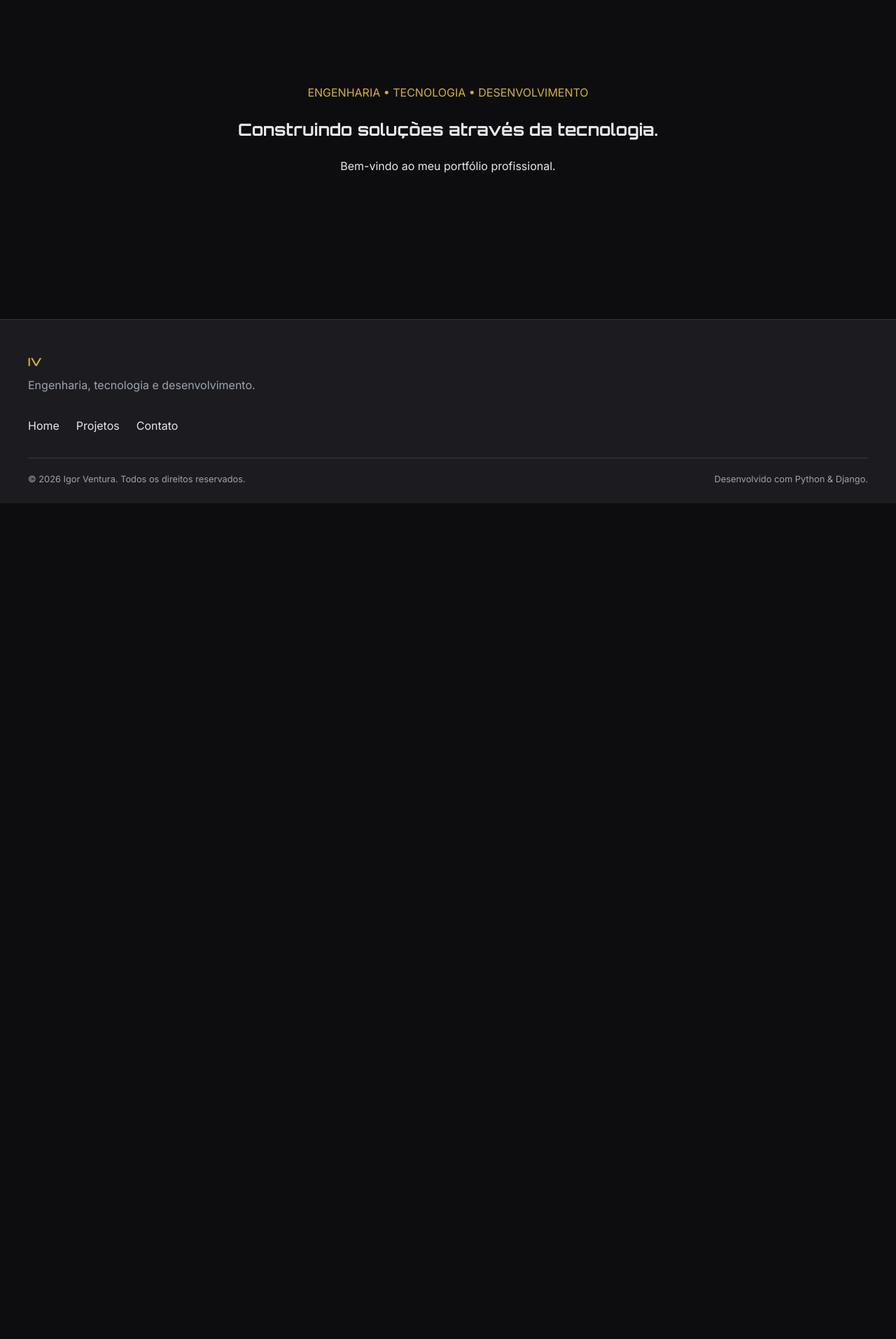
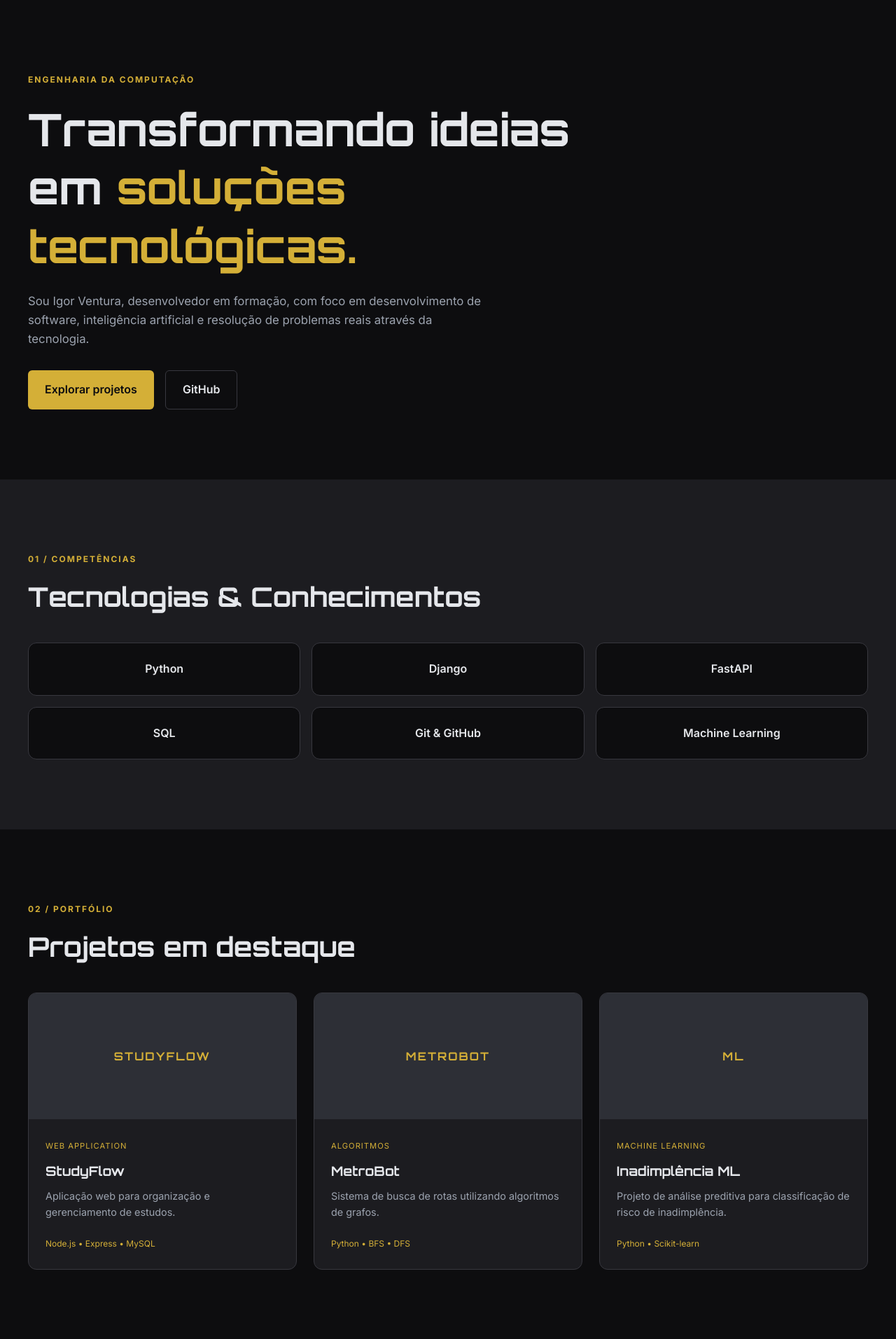
Before and after one commit to IgorVentura0517/site-portifolio, a Django app: template templates/core/home.html in a window 1280 px wide. Shown: the part 81-1994 px from the top of the page at 70% size. Before the commit the page ends 800 px from the top, so only its background shows below. Run offline with Django 5.2, Linux system fonts and the light colour scheme; the template is opened without the code that fills it, so the values that code supplies are empty.

Commit message:
feat: implementa home profissional com competencias e projetos

```diff
--- a/static/css/home.css
+++ b/static/css/home.css
@@ -0,0 +1,217 @@
+
+/* =========================
+   COMPONENTES DA HOME
+========================= */
+
+.section {
+    padding: 100px 0;
+}
+
+.section-eyebrow {
+    display: inline-block;
+    color: var(--color-primary);
+    font-size: 0.75rem;
+    font-weight: 700;
+    letter-spacing: 2px;
+    margin-bottom: 20px;
+}
+
+.section-title {
+    font-size: clamp(1.6rem, 3vw, 2.5rem);
+    margin-bottom: 40px;
+}
+
+.btn {
+    display: inline-flex;
+    justify-content: center;
+    align-items: center;
+    padding: 14px 24px;
+    border-radius: var(--radius-sm);
+    font-weight: 600;
+    transition: var(--transition-default);
+}
+
+.btn--primary {
+    background: var(--color-primary);
+    color: var(--color-background);
+}
+
+.btn--primary:hover {
+    background: #e8c75c;
+    color: var(--color-background);
+    transform: translateY(-2px);
+}
+
+.btn--outline {
+    border: 1px solid var(--color-border);
+    color: var(--color-text);
+}
+
+.btn--outline:hover {
+    border-color: var(--color-primary);
+}
+
+/* HERO */
+
+.hero {
+    min-height: 80vh;
+    display: flex;
+    align-items: center;
+    padding-block: 100px;
+}
+
+.hero__content {
+    max-width: 800px;
+}
+
+.hero__title {
+    font-size: clamp(2rem, 5vw, 4rem);
+    margin-bottom: 24px;
+}
+
+.hero__title span {
+    color: var(--color-primary);
+}
+
+.hero__description {
+    max-width: 650px;
+    color: var(--color-text-muted);
+    font-size: 1.05rem;
+    margin-bottom: 32px;
+}
+
+.hero__actions {
+    display: flex;
+    flex-wrap: wrap;
+    gap: 16px;
+}
+
+/* COMPETÊNCIAS */
+
+.skills {
+    background: var(--color-surface);
+}
+
+.skills__grid {
+    display: grid;
+    grid-template-columns: repeat(3, 1fr);
+    gap: 16px;
+}
+
+.skill-card {
+    padding: 24px;
+    background: var(--color-background);
+    border: 1px solid var(--color-border);
+    border-radius: var(--radius-md);
+    text-align: center;
+    font-weight: 600;
+    transition: var(--transition-default);
+}
+
+.skill-card:hover {
+    border-color: var(--color-primary);
+    transform: translateY(-3px);
+}
+
+/* PROJETOS */
+
+.projects__grid {
+    display: grid;
+    grid-template-columns: repeat(3, 1fr);
+    gap: 24px;
+}
+
+.project-card {
+    background: var(--color-surface);
+    border: 1px solid var(--color-border);
+    border-radius: var(--radius-md);
+    overflow: hidden;
+    transition: var(--transition-default);
+}
+
+.project-card:hover {
+    border-color: var(--color-primary);
+    transform: translateY(-4px);
+}
+
+.project-card__image {
+    height: 180px;
+    background: var(--color-surface-alt);
+    display: flex;
+    align-items: center;
+    justify-content: center;
+    color: var(--color-primary);
+    font-family: var(--font-heading);
+    font-weight: 700;
+    letter-spacing: 2px;
+}
+
+.project-card__body {
+    padding: 24px;
+}
+
+.project-card__category {
+    color: var(--color-primary);
+    font-size: 0.7rem;
+    letter-spacing: 1px;
+}
+
+.project-card__body h3 {
+    margin: 12px 0;
+}
+
+.project-card__body p {
+    color: var(--color-text-muted);
+    font-size: 0.9rem;
+    margin-bottom: 20px;
+}
+
+.project-card__stack {
+    color: var(--color-primary);
+    font-size: 0.75rem;
+}
+
+/* CONTATO */
+
+.contact {
+    background: var(--color-surface);
+}
+
+.contact__content {
+    text-align: center;
+    max-width: 700px;
+}
+
+.contact__content p {
+    color: var(--color-text-muted);
+    margin-bottom: 32px;
+}
+
+/* RESPONSIVIDADE */
+
+@media (max-width: 900px) {
+    .projects__grid {
+        grid-template-columns: repeat(2, 1fr);
+    }
+}
+
+@media (max-width: 768px) {
+    .section {
+        padding: 70px 0;
+    }
+
+    .hero {
+        min-height: 65vh;
+        padding-block: 80px;
+    }
+
+    .skills__grid,
+    .projects__grid {
+        grid-template-columns: 1fr;
+    }
+
+    .hero__actions {
+        flex-direction: column;
+        align-items: stretch;
+    }
+}
--- a/templates/core/home.html
+++ b/templates/core/home.html
@@ -1,26 +1,174 @@
-
 
 {% extends "base.html" %}
+{% load static %}
 
 {% block title %}
-    Igor Ventura | Engenharia & Tecnologia
+Igor Ventura | Engenharia & Tecnologia
+{% endblock %}
+
+{% block extra_css %}
+<link rel="stylesheet" href="{% static 'css/home.css' %}">
 {% endblock %}
 
 {% block content %}
-<section class="container"
-        style="padding: 120px 0; text-align: center;">
 
-    <p style="color: var(--color-primary);">
-        ENGENHARIA • TECNOLOGIA • DESENVOLVIMENTO
-    </p>
 
-    <h1 style="margin: 24px 0;">
-        Construindo soluções através da tecnologia.
-    </h1>
+<section class="hero container" id="inicio">
+    <div class="hero__content">
+        <span class="section-eyebrow">
+            ENGENHARIA DA COMPUTAÇÃO
+        </span>
 
-    <p>
-        Bem-vindo ao meu portfólio profissional.
-    </p>
+        <h1 class="hero__title">
+            Transformando ideias em
+            <span>soluções tecnológicas.</span>
+        </h1>
 
+        <p class="hero__description">
+            Sou Igor Ventura, desenvolvedor em formação,
+            com foco em desenvolvimento de software,
+            inteligência artificial e resolução de
+            problemas reais através da tecnologia.
+        </p>
+
+        <div class="hero__actions">
+            <a href="#projetos" class="btn btn--primary">
+                Explorar projetos
+            </a>
+
+            <a href="https://github.com/IgorVentura0517"
+            target="_blank"
+            rel="noopener noreferrer"
+            class="btn btn--outline">
+                GitHub
+            </a>
+        </div>
+    </div>
 </section>
+
+<!-- COMPETÊNCIAS -->
+<section class="skills section" id="competencias">
+    <div class="container">
+        <span class="section-eyebrow">
+            01 / COMPETÊNCIAS
+        </span>
+
+        <h2 class="section-title">
+            Tecnologias & Conhecimentos
+        </h2>
+
+        <div class="skills__grid">
+            <div class="skill-card">Python</div>
+            <div class="skill-card">Django</div>
+            <div class="skill-card">FastAPI</div>
+            <div class="skill-card">SQL</div>
+            <div class="skill-card">Git & GitHub</div>
+            <div class="skill-card">Machine Learning</div>
+        </div>
+    </div>
+</section>
+
+<!-- PROJETOS -->
+<section class="projects section" id="projetos">
+    <div class="container">
+        <span class="section-eyebrow">
+            02 / PORTFÓLIO
+        </span>
+
+        <h2 class="section-title">
+            Projetos em destaque
+        </h2>
+
+        <div class="projects__grid">
+
+            <article class="project-card">
+                <div class="project-card__image">
+                    <span>STUDYFLOW</span>
+                </div>
+
+                <div class="project-card__body">
+                    <span class="project-card__category">
+                        WEB APPLICATION
+                    </span>
+                    <h3>StudyFlow</h3>
+                    <p>
+                        Aplicação web para organização
+                        e gerenciamento de estudos.
+                    </p>
+                    <span class="project-card__stack">
+                        Node.js • Express • MySQL
+                    </span>
+                </div>
+            </article>
+
+            <article class="project-card">
+                <div class="project-card__image">
+                    <span>METROBOT</span>
+                </div>
+
+                <div class="project-card__body">
+                    <span class="project-card__category">
+                        ALGORITMOS
+                    </span>
+                    <h3>MetroBot</h3>
+                    <p>
+                        Sistema de busca de rotas
+                        utilizando algoritmos de grafos.
+                    </p>
+                    <span class="project-card__stack">
+                        Python • BFS • DFS
+                    </span>
+                </div>
+            </article>
+
+            <article class="project-card">
+                <div class="project-card__image">
+                    <span>ML</span>
+                </div>
+
+                <div class="project-card__body">
+                    <span class="project-card__category">
+                        MACHINE LEARNING
+                    </span>
+                    <h3>Inadimplência ML</h3>
+                    <p>
+                        Projeto de análise preditiva
+                        para classificação de risco
+                        de inadimplência.
+                    </p>
+                    <span class="project-card__stack">
+                        Python • Scikit-learn
+                    </span>
+                </div>
+            </article>
+
+        </div>
+    </div>
+</section>
+
+<!-- CONTATO -->
+<section class="contact section" id="contato">
+    <div class="container contact__content">
+        <span class="section-eyebrow">
+            03 / CONTATO
+        </span>
+
+        <h2 class="section-title">
+            Vamos construir algo juntos?
+        </h2>
+
+        <p>
+            Estou aberto a oportunidades profissionais,
+            colaboração em projetos e novos desafios.
+        </p>
+
+        <a href="https://github.com/"
+        target="_blank"
+        rel="noopener noreferrer"
+        class="btn btn--primary">
+            Conhecer meu GitHub
+        </a>
+    </div>
+</section>
+
 {% endblock %}
```
